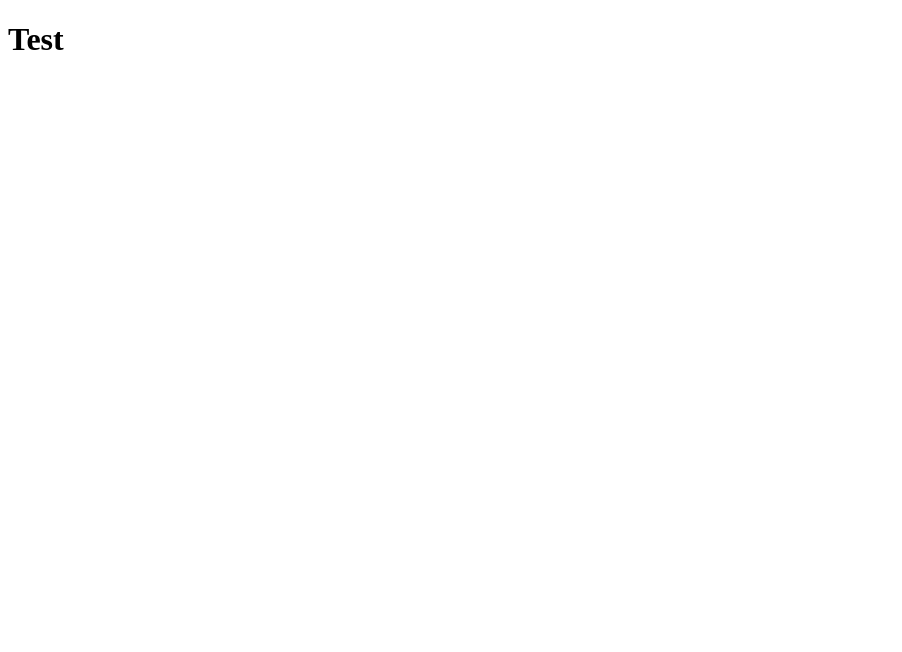
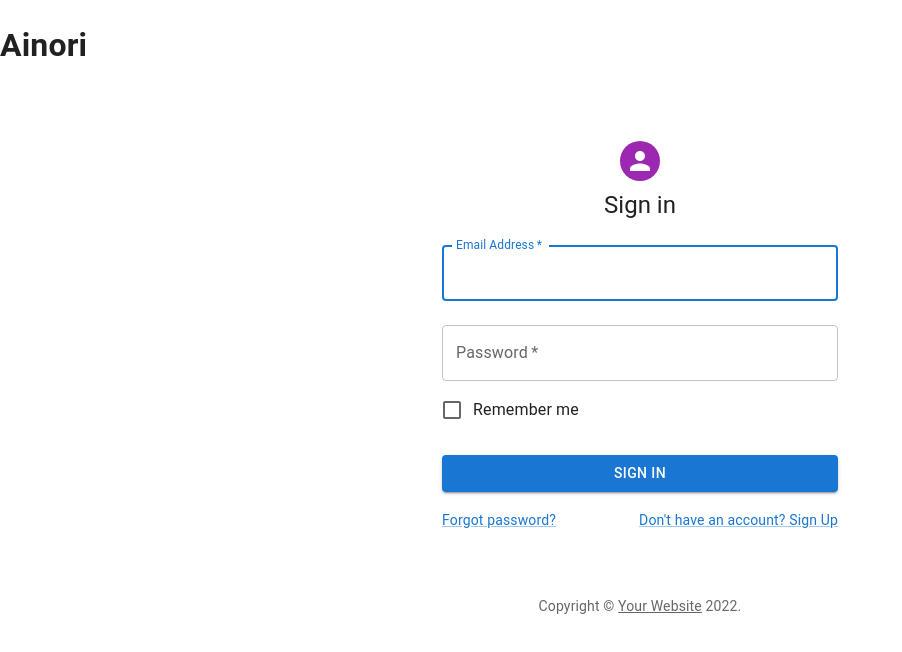
Before and after one commit to Bastien-Gaillard/Ainori_website, a React app: page / in a window 1280 px wide. Shown: the top 652 px of the page, without its empty margins (0-902 px from the left). Built offline with nearby package versions, Linux system fonts and the light colour scheme.

Commit message:
Routage + mui

```diff
--- a/package.json
+++ b/package.json
@@ -17,6 +17,9 @@
   "dependencies": {
     "@babel/preset-env": "^7.20.2",
     "@babel/preset-react": "^7.18.6",
+    "@emotion/react": "^11.10.5",
+    "@emotion/styled": "^11.10.5",
+    "@mui/material": "^5.10.17",
     "@prisma/client": "^4.6.1",
     "axios": "^1.2.0",
     "babel-loader": "^9.1.0",
--- a/src/composants/App.js
+++ b/src/composants/App.js
@@ -1,12 +1,21 @@
+import React from 'react';
+import ReactDOM from "react-dom/client";
 import { BrowserRouter, Routes, Route } from "react-router-dom";
-import React from 'react';
+import Header from './Header';
+import Index from "./Index";
+import SignIn from './SingIn';
 
 export default function App() {
 
 
   return (
-    <div>
-      <h1>Test</h1>
-    </div>
+    <BrowserRouter>
+      <Routes>
+        <Route path="/" element={<Index />}>
+          <Route index element={<SignIn />} />
+          <Route path="/singIn" element={<SignIn />} />
+        </Route>
+      </Routes>
+    </BrowserRouter>
   );
 }
--- /dev/null
+++ b/src/composants/Header.js
@@ -0,0 +1,12 @@
+import React from 'react';
+import { Outlet, Link } from "react-router-dom";
+function Header() {
+
+	return (
+		<div>
+            <h1>Ainori</h1>
+		</div>
+	)
+}
+
+export default Header
--- /dev/null
+++ b/src/composants/Index.js
@@ -0,0 +1,14 @@
+import React from 'react';
+import { Outlet } from "react-router-dom";
+import Header from './Header';
+
+const Index = () => {
+    return (
+        <div>
+            <Header />
+            <Outlet />
+        </div>
+    )
+  };
+
+export default Index;
--- /dev/null
+++ b/src/composants/SingIn.js
@@ -0,0 +1,108 @@
+import React from 'react';
+import Avatar from '@mui/material/Avatar';
+import Button from '@mui/material/Button';
+import CssBaseline from '@mui/material/CssBaseline';
+import TextField from '@mui/material/TextField';
+import FormControlLabel from '@mui/material/FormControlLabel';
+import Checkbox from '@mui/material/Checkbox';
+import Link from '@mui/material/Link';
+import Grid from '@mui/material/Grid';
+import Box from '@mui/material/Box';
+import Typography from '@mui/material/Typography';
+import Container from '@mui/material/Container';
+import { createTheme, ThemeProvider } from '@mui/material/styles';
+
+function Copyright(props) {
+  return (
+    <Typography variant="body2" color="text.secondary" align="center" {...props}>
+      {'Copyright © '}
+      <Link color="inherit" href="https://mui.com/">
+        Your Website
+      </Link>{' '}
+      {new Date().getFullYear()}
+      {'.'}
+    </Typography>
+  );
+}
+
+const theme = createTheme();
+
+export default function SignIn() {
+  const handleSubmit = (event) => {
+    event.preventDefault();
+    const data = new FormData(event.currentTarget);
+    console.log({
+      email: data.get('email'),
+      password: data.get('password'),
+    });
+  };
+
+  return (
+    <ThemeProvider theme={theme}>
+      <Container component="main" maxWidth="xs">
+        <CssBaseline />
+        <Box
+          sx={{
+            marginTop: 8,
+            display: 'flex',
+            flexDirection: 'column',
+            alignItems: 'center',
+          }}
+        >
+          <Avatar sx={{ m: 1, bgcolor: 'secondary.main' }}>
+          </Avatar>
+          <Typography component="h1" variant="h5">
+            Sign in
+          </Typography>
+          <Box component="form" onSubmit={handleSubmit} noValidate sx={{ mt: 1 }}>
+            <TextField
+              margin="normal"
+              required
+              fullWidth
+              id="email"
+              label="Email Address"
+              name="email"
+              autoComplete="email"
+              autoFocus
+            />
+            <TextField
+              margin="normal"
+              required
+              fullWidth
+              name="password"
+              label="Password"
+              type="password"
+              id="password"
+              autoComplete="current-password"
+            />
+            <FormControlLabel
+              control={<Checkbox value="remember" color="primary" />}
+              label="Remember me"
+            />
+            <Button
+              type="submit"
+              fullWidth
+              variant="contained"
+              sx={{ mt: 3, mb: 2 }}
+            >
+              Sign In
+            </Button>
+            <Grid container>
+              <Grid item xs>
+                <Link href="#" variant="body2">
+                  Forgot password?
+                </Link>
+              </Grid>
+              <Grid item>
+                <Link href="#" variant="body2">
+                  {"Don't have an account? Sign Up"}
+                </Link>
+              </Grid>
+            </Grid>
+          </Box>
+        </Box>
+        <Copyright sx={{ mt: 8, mb: 4 }} />
+      </Container>
+    </ThemeProvider>
+  );
+}
```
Also changed, not shown: src/composants/Notices.js (added, +20 -0 lines), 2 other files (tests, documents, lock files or other folders).
